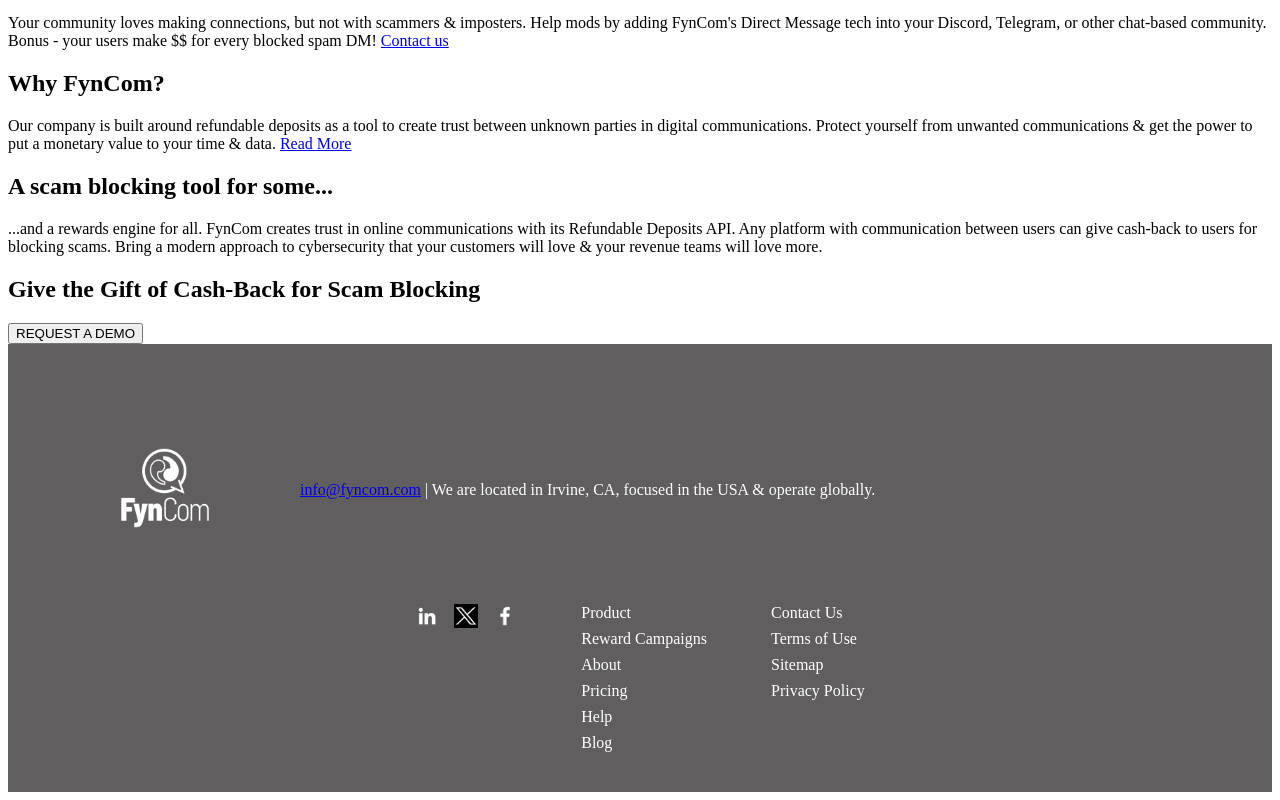
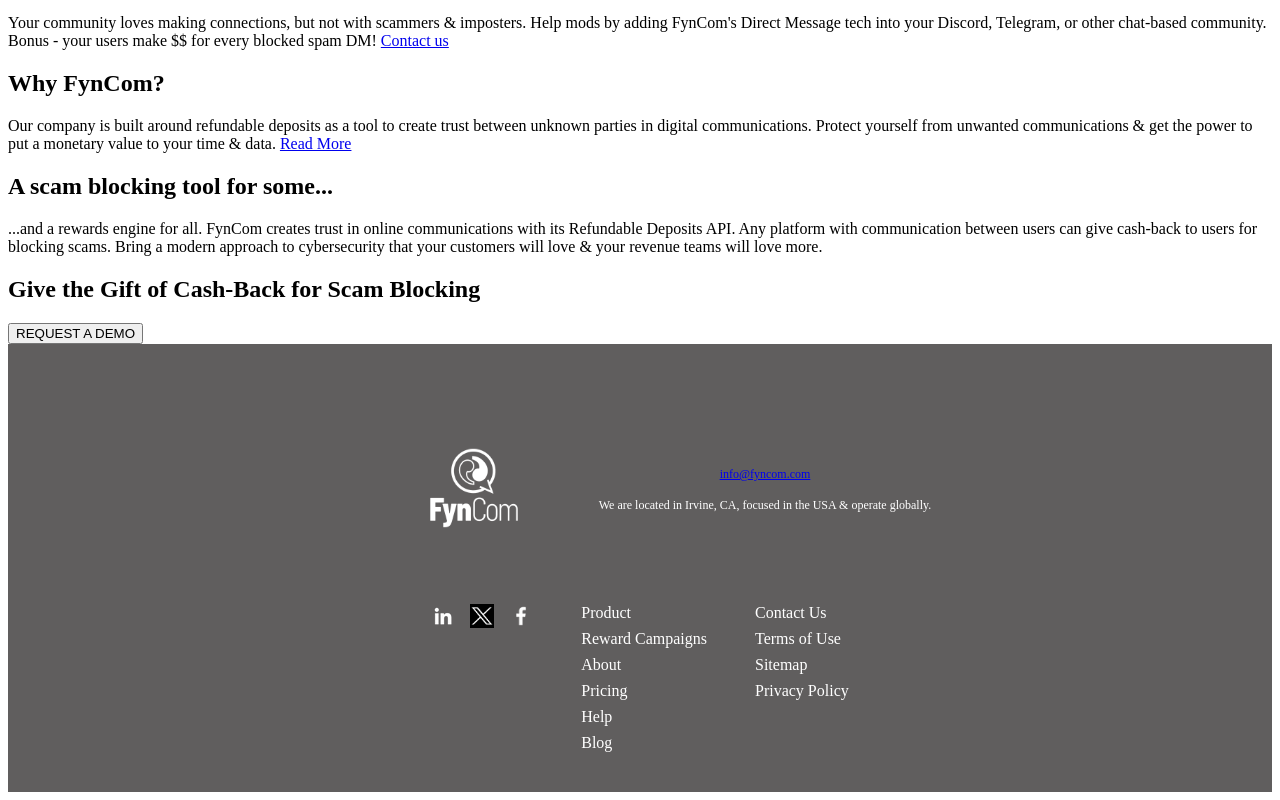
Before and after one commit to fyncom/fyncom-website, a Gatsby app: page / in a window 1280 px wide. Shown: the part 1044-1844 px from the top of the page. Built offline with nearby package versions, Linux system fonts and the light colour scheme.

Commit message:
looking better, but still have a wide margin between the two containers

```diff
--- a/src/components/footer.css
+++ b/src/components/footer.css
@@ -10,49 +10,38 @@ footer {
 
 .footer-header {
     display: flex;
-    justify-content: space-between; /* Distribute space between logo and text */
+    justify-content: center;
     align-items: center; /* Vertically center-align children */
-    flex-wrap: wrap; /* Allow wrapping for smaller screens */
-    width: 100%; /* Take full width */
-    max-width: 1200px; /* You can adjust this value based on your design preference */
-    margin: 0 auto; /* Center the container */
-    padding: 0 15px; /* Some padding on both sides for responsiveness */
+    margin: 0px 0; /* Reduce margin top and bottom */
 }
-
-.footer-header a {
-    flex-shrink: 0; /* Prevent shrinking of the logo */
-}
-
 .footer-header p {
     flex: 1; /* Allow the text to take up remaining space */
-    text-align: right; /* Align text to the right */
+    text-align: center; /* Align text to the right */
 }
-
-.footer-header h2 {
-  font-size: 24px;
-  margin-bottom: 1rem;
+.footer-header > a > img {
+    transform: scale(0.35);
 }
 
 .info-container {
     display: flex;
     align-items: center; /* Vertically align the logo and text */
-    gap: 10px; /* Gap between logo and text */
+    gap: 1rem;
+    flex-direction: column; /* Stack items vertically */
+    margin: 0; /* Reset default margin */
+}
+.info-container p {
+    font-size: 12px;
+    margin: 0px 0; /* Reduce margin top and bottom */
 }
 
 .footer-socials {
   display: flex;
   gap: 15px;
 }
-
-.footer-header > div > a > img {
-  transform: scale(0.35);
-}
-
 .footer-socials img {
   width: 24px;
   height: 24px;
 }
-
 .footer-socials a {
   font-size: 24px;
   color: #FFF;
@@ -62,24 +51,20 @@ footer {
 .footer-links-container {
   display: flex;
   justify-content: center;
-  gap: 4rem; /* Adjust the gap between the two link lists */
+  gap: 3rem; /* Adjust the gap between the two link lists */
 }
-
 .footer-links {
   list-style-type: none;
   padding: 0;
   margin: 0;
 }
-
 .footer-links li {
   margin-bottom: 0.5rem; /* Spacing between links */
 }
-
 .footer-links a {
   color: #FFF;
   text-decoration: none;
 }
-
 .footer-links a:hover {
   text-decoration: underline;
 }
--- a/src/components/footer.js
+++ b/src/components/footer.js
@@ -10,13 +10,15 @@ const Footer = () => {
   return (
     <footer>
       <div className="footer-header">
+        <a href="https://www.linkedin.com/company/fyncom">
+          <img src={fyncomLogoWhite} alt="FynCom Logo" />
+        </a>
         <div className="info-container">
-          <a href="https://www.linkedin.com/company/fyncom">
-            <img src={fyncomLogoWhite} alt="FynCom Logo" />
-          </a>
           <p>
-            <a href="mailto:info@fyncom.com">info@fyncom.com</a> | We are located
-            in Irvine, CA, focused in the USA & operate globally.
+            <a href="mailto:info@fyncom.com">info@fyncom.com</a>
+          </p>
+          <p>
+            We are located in Irvine, CA, focused in the USA & operate globally.
           </p>
         </div>
       </div>
```
